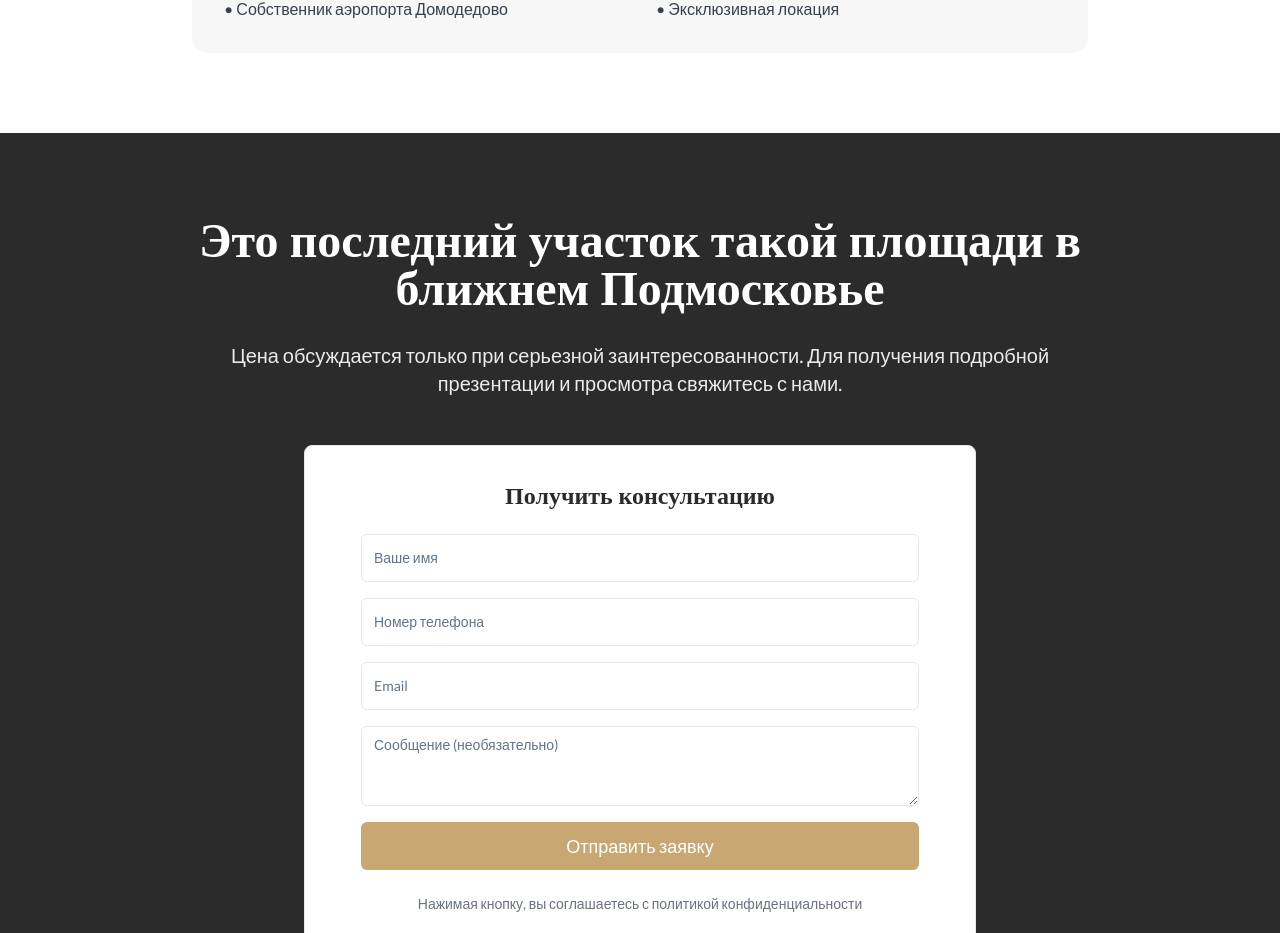
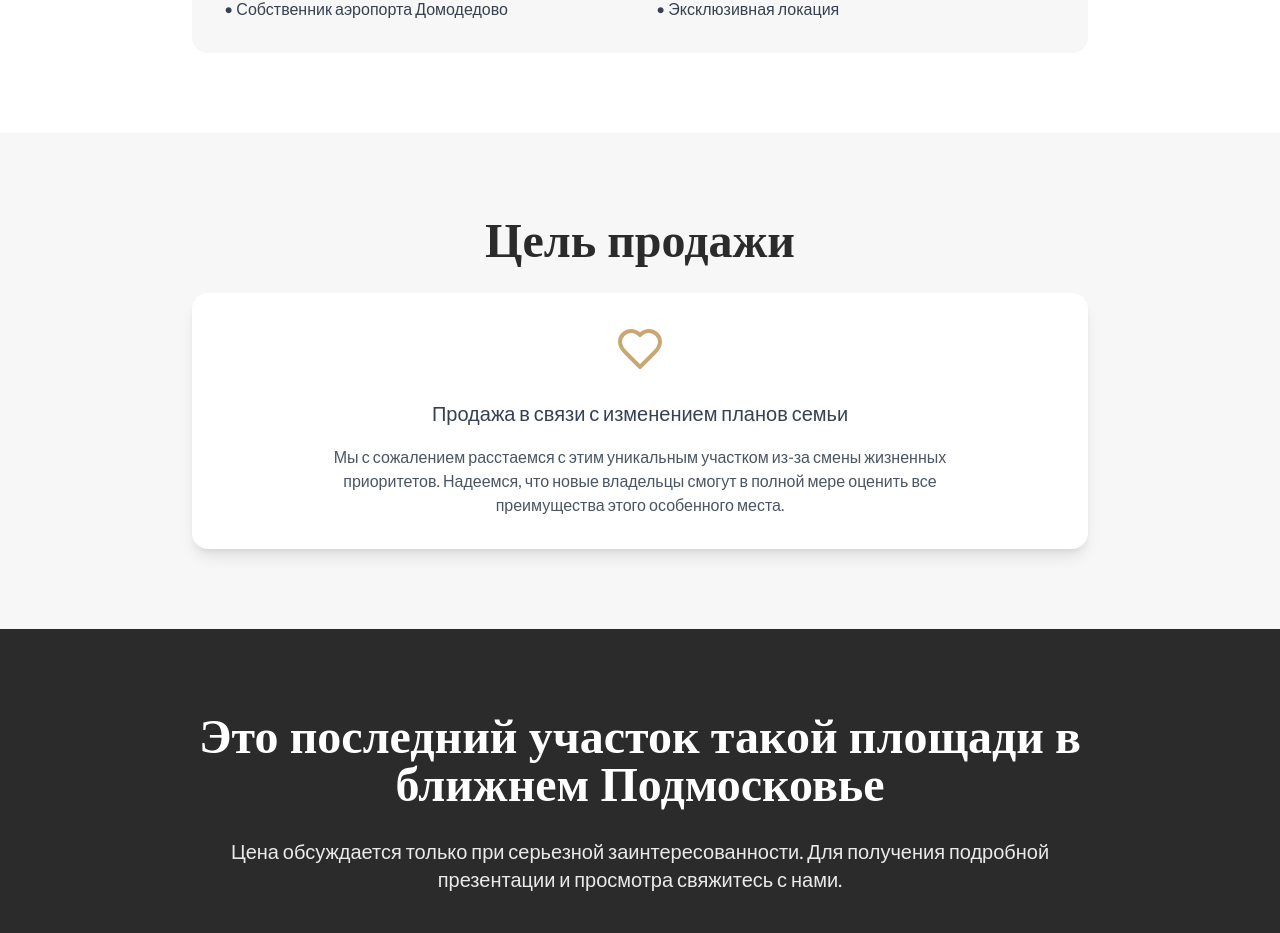
Before and after one commit to pr-poehali-dev/exclusive-plot-podmoskovie, a React (Vite) app: page / in a window 1280 px wide. Shown: the part 3698-4631 px from the top of the page. Built offline with nearby package versions, Linux system fonts and the light colour scheme.

Commit message:
Добавить блок цели продажи

```diff
--- a/src/pages/Index.tsx
+++ b/src/pages/Index.tsx
@@ -240,6 +240,27 @@ export default function Index() {
         </div>
       </section>
 
+      {/* Reason for Sale */}
+      <section className="py-20 px-4 bg-luxury-light">
+        <div className="max-w-4xl mx-auto text-center">
+          <h2 className="font-display text-4xl md:text-5xl font-bold text-luxury-dark mb-8">
+            Цель продажи
+          </h2>
+          <div className="bg-white p-8 rounded-2xl shadow-lg">
+            <div className="flex items-center justify-center mb-6">
+              <Icon name="Heart" size={48} className="text-gold" />
+            </div>
+            <p className="text-xl text-gray-700 leading-relaxed">
+              Продажа в связи с изменением планов семьи
+            </p>
+            <p className="text-gray-600 mt-4 max-w-2xl mx-auto">
+              Мы с сожалением расстаемся с этим уникальным участком из-за смены жизненных приоритетов.
+              Надеемся, что новые владельцы смогут в полной мере оценить все преимущества этого особенного места.
+            </p>
+          </div>
+        </div>
+      </section>
+
       {/* Call to Action */}
       <section className="py-20 px-4 bg-luxury-dark text-white">
         <div className="max-w-4xl mx-auto text-center">
```
